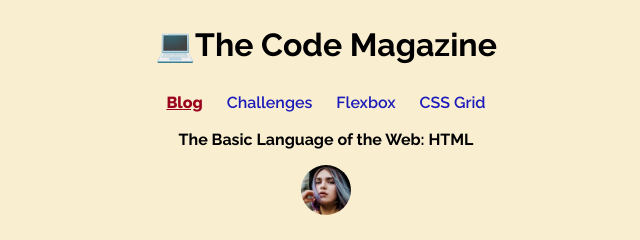
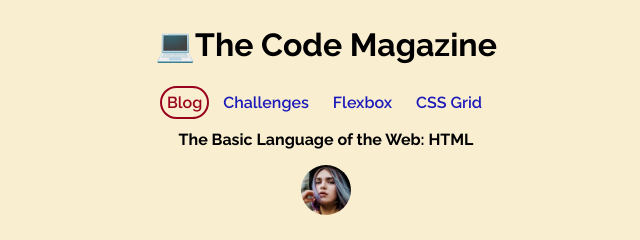
Before and after one commit to bertiemoogle/basicresponsive, a plain HTML site: page index.html in a window 1280 px wide. In both pictures the pointer is over the link "Blog". Shown: the top 240 px of the page, 314-954 px from the left. Drawn offline with Linux system fonts and the light colour scheme.

Commit message:
Changed nav focus

```diff
--- a/style.css
+++ b/style.css
@@ -45,9 +45,10 @@ a:visited {
 }
 
 a:hover {
-  text-decoration: underline;
-  font-weight: 800;
   color: #9a031e;
+  border: 2px solid #9a031e;
+  border-radius: 20px;
+  padding: 5px;
 }
 
 .ljones {
```
